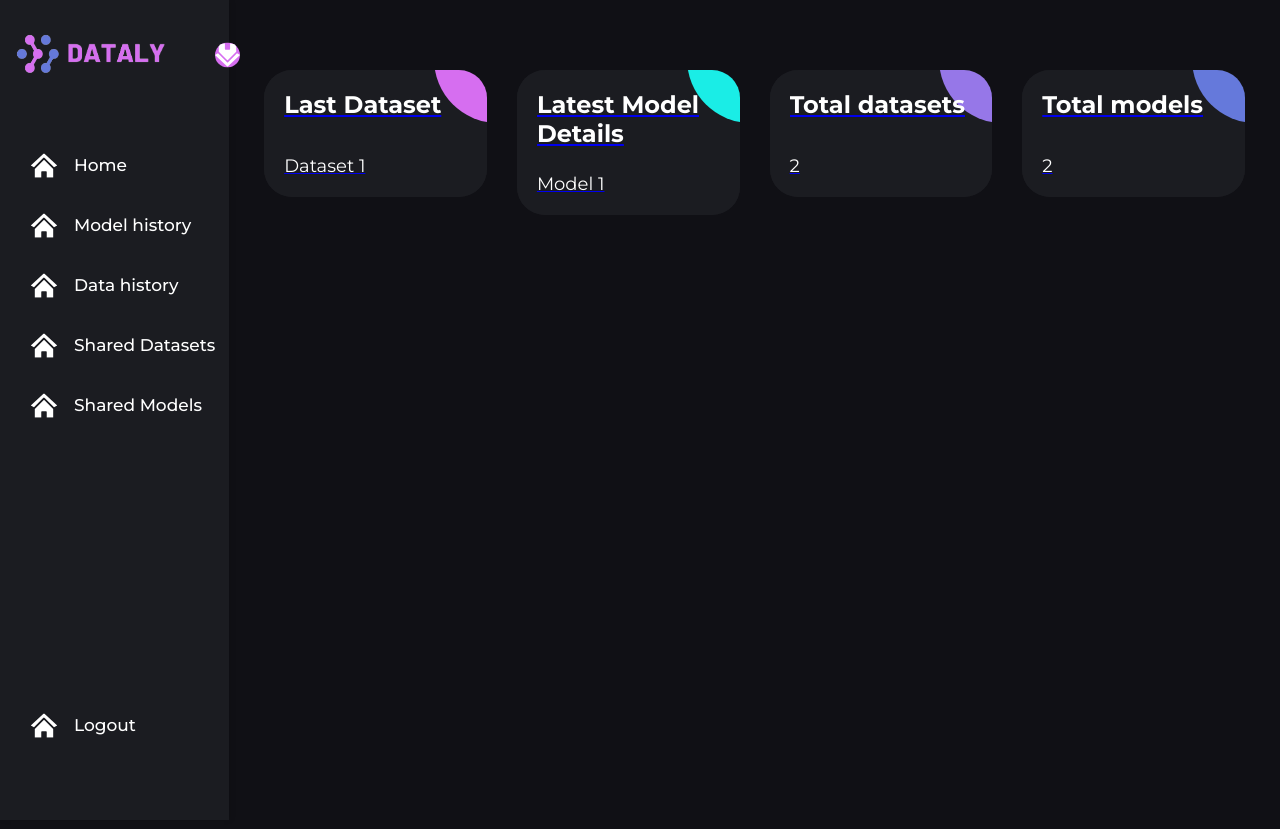
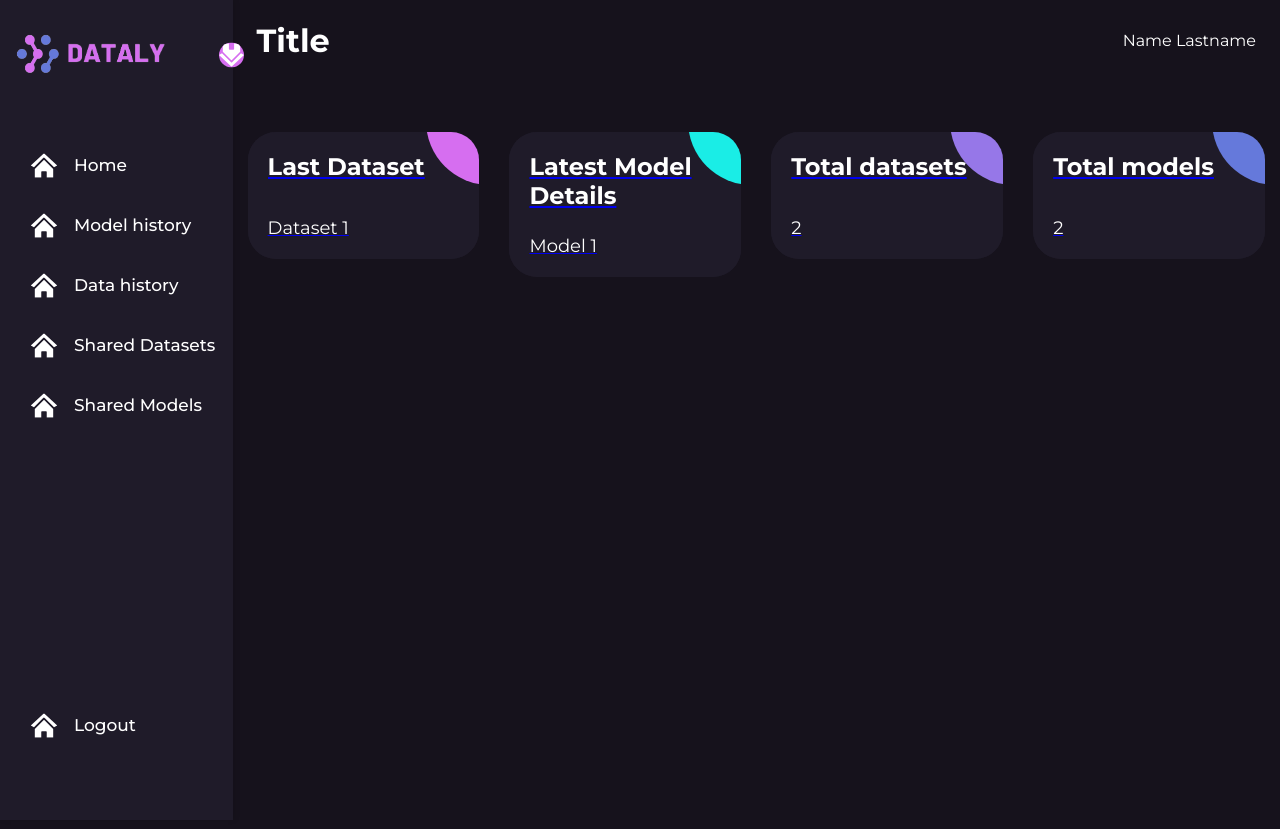
Before and after one commit to marijaandric/Tool-for-Data-Visualization-Analysis-and-Modeling, a React (Create React App) app in the folder front/: page / in a window 1280 px wide. Built offline with nearby package versions, Linux system fonts and the light colour scheme.

Commit message:
Create navbar layout

```diff
--- a/front/src/App.css
+++ b/front/src/App.css
@@ -1,8 +1,8 @@
 @import url("https://fonts.googleapis.com/css2?family=Montserrat:ital,wght@0,100;0,200;0,300;0,400;0,500;0,600;0,700;0,800;0,900;1,100;1,200;1,300;1,400;1,500;1,600;1,700;1,800;1,900&display=swap");
 
 :root {
-  --primary-background: #101015;
-  --on-background: #1b1c21;
+  --primary-background: #16121c;
+  --on-background: #1f1b29;
   --text-color: #fff;
   --primary-color: #d66ef0;
   --primary-color-darker: #9677e8;
--- /dev/null
+++ b/front/src/components/general/Navbar/Navbar.css
@@ -0,0 +1,7 @@
+.navbar-content {
+  display: flex;
+  flex-direction: row;
+  justify-content: space-between;
+  align-items: center;
+  padding: 0px 1.5rem;
+}
--- a/front/src/components/general/Navbar/Navbar.tsx
+++ b/front/src/components/general/Navbar/Navbar.tsx
@@ -1,7 +1,15 @@
 import React from "react";
+import "./Navbar.css";
 
 const Navbar = () => {
-  return <div className="card-container">"hi"</div>;
+  return (
+    <div className="navbar-content">
+      <h1>Title</h1>
+      <div>
+        <p>Name Lastname</p>
+      </div>
+    </div>
+  );
 };
 
 export default Navbar;
--- a/front/src/pages/Layout/Layout.css
+++ b/front/src/pages/Layout/Layout.css
@@ -20,7 +20,6 @@
 
 .main-content {
   width: 100%;
-  padding: 20px;
   transition: margin-left 0.5s, width 0.5s;
 }
 
--- a/front/src/pages/Layout/Layout.tsx
+++ b/front/src/pages/Layout/Layout.tsx
@@ -2,15 +2,19 @@ import React from "react";
 import { Outlet } from "react-router-dom";
 import Sidebar from "../../components/general/Sidebar/Sidebar.tsx";
 import "./Layout.css";
+import Navbar from "../../components/general/Navbar/Navbar.tsx";
 
 const Layout = () => {
   return (
     <div className="app-layout">
       <div className="content-wrapper">
         <Sidebar />
-        <main className="main-content">
-          <Outlet />
-        </main>
+        <div className="main-content">
+          <Navbar />
+          <main>
+            <Outlet />
+          </main>
+        </div>
       </div>
     </div>
   );
```
